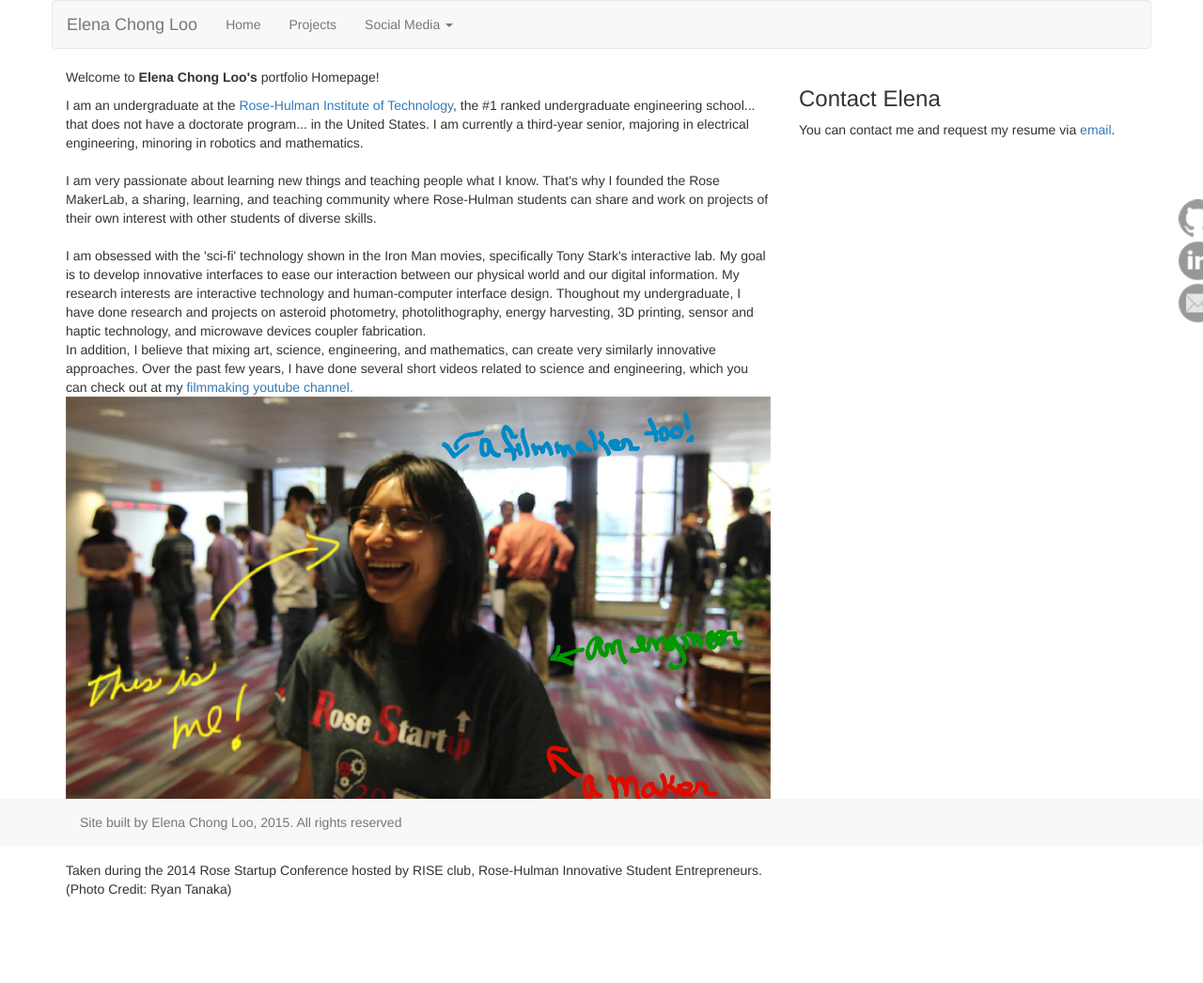
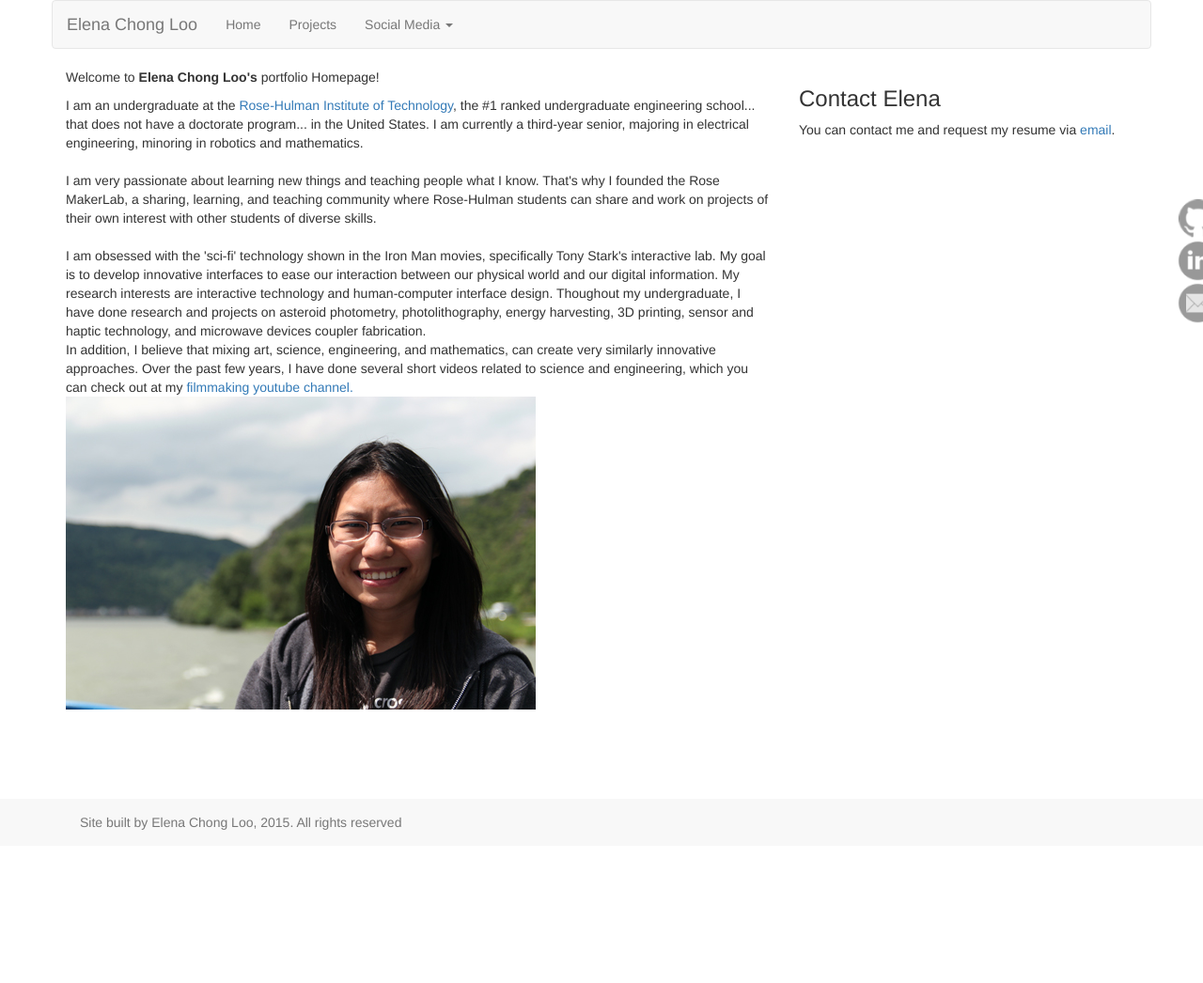
Before and after one commit to helenchg/elenachong.com, a Jekyll site: the page built from index.html, in a window 1280 px wide. Shown: the whole page at 94% size. Built offline with Jekyll 4.4.1, drawn with Linux system fonts in a browser that asks for light colours; nearby versions of some CDN libraries; after the commit the page ends 900 px from its top, so only the background shows below that.

Commit message:
made some changes to home
My change the home for about

```diff
--- a/index.html
+++ b/index.html
@@ -18,7 +18,7 @@ title: Elena Chong Loo
 
 
                     <br>
-                    <img class="img-responsive" src ="/img/ElenaStartupfun.png"><br>Taken during the 2014 Rose Startup Conference hosted by RISE club, Rose-Hulman Innovative Student Entrepreneurs. (Photo Credit: Ryan Tanaka)</p>
+                    <img class="img-responsive" src ="/img/profile2.jpg"><br></p>
 
 
 
--- a/style.css
+++ b/style.css
@@ -1,3 +1,6 @@
+p {
+    font-family: "Helvetica Neue", Helvetica, Arial, sans-serif";
+}
 body {
     margin-bottom: 80px;
 }
```
Also changed, not shown: img/Profile.png (added), img/profile2.jpg (added).
